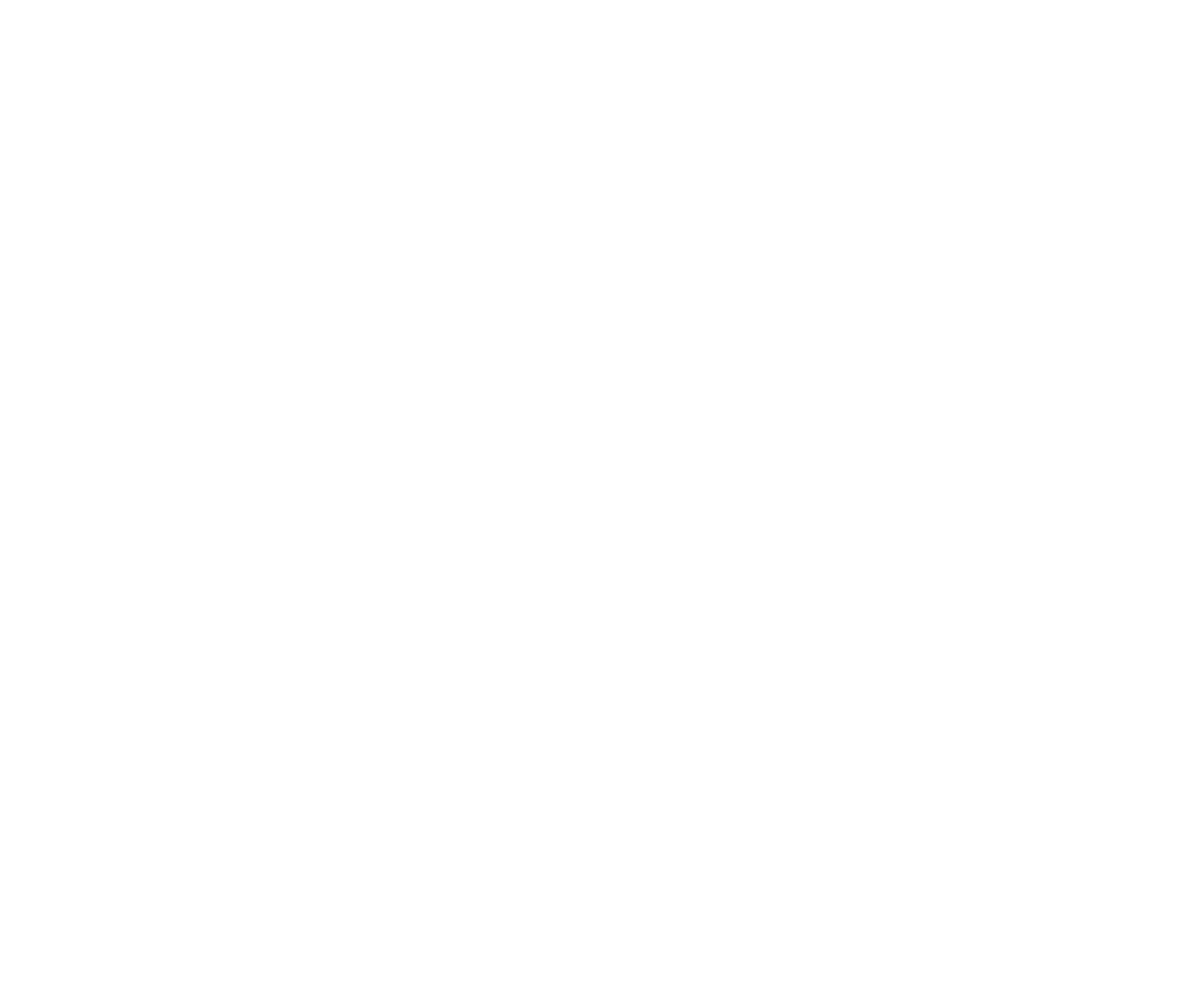
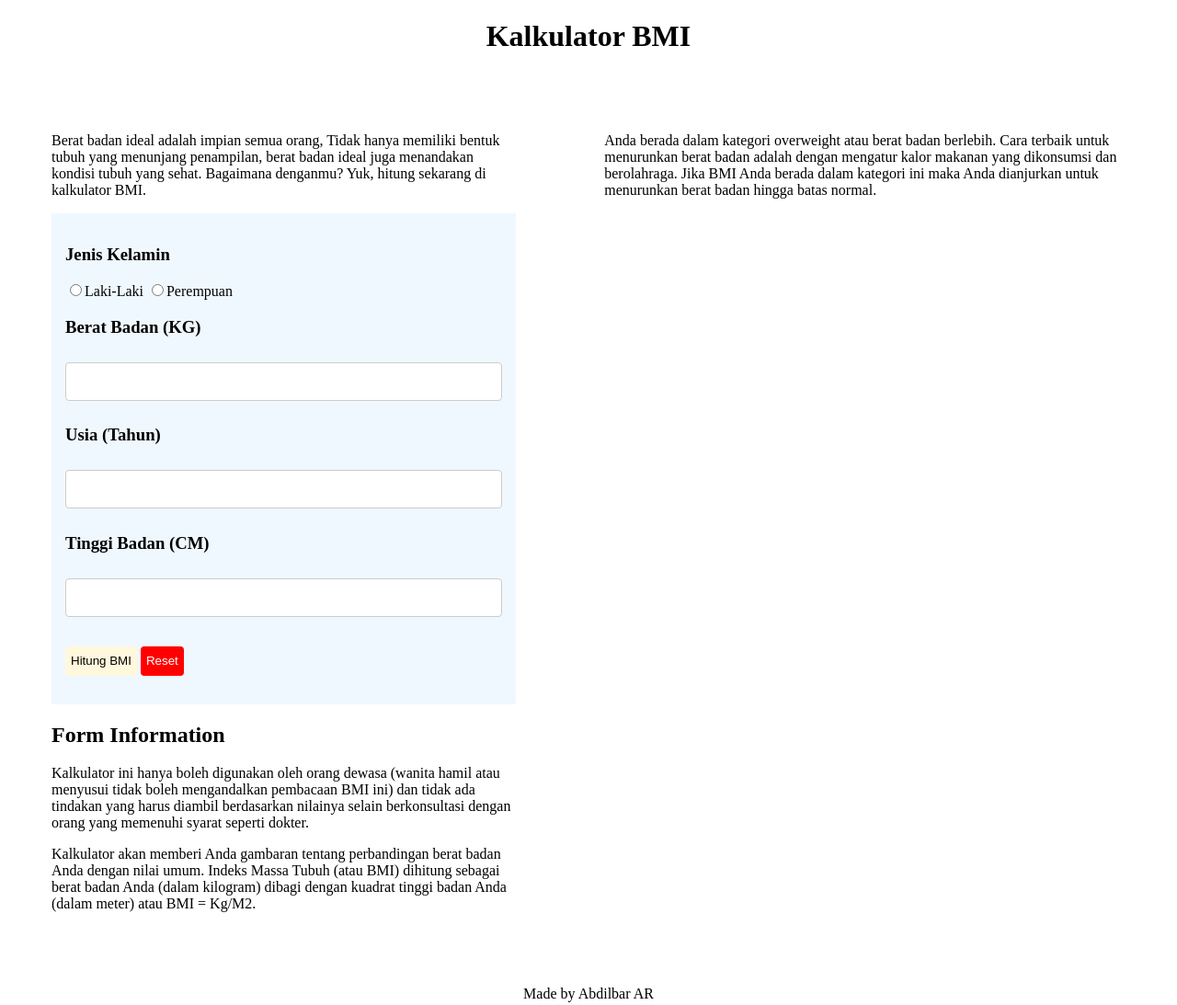
Before and after one commit to revou-fundamental-course/5-aug-24-AbdilbarAR, a plain HTML site: page index.html in a window 1280 px wide. Shown: the whole page at 92% size. Before the commit the page ends 800 px from the top, so only its background shows below. Drawn offline with Linux system fonts and the light colour scheme.

Commit message:
update layout + styling

```diff
--- a/css/styles.css
+++ b/css/styles.css
@@ -0,0 +1,53 @@
+.main-title{
+    text-align: center;
+}
+
+main{
+    display: flex;
+}
+
+form {
+    padding: 15px;
+    background-color: aliceblue
+}
+
+aside{
+    padding: 48px;
+}
+
+.button{
+    height: 32px;
+    background-color: cornsilk;
+    border: none;
+    border-radius: 4px;
+}
+
+.form-btn-container{
+    margin-top: 24px;
+    margin-bottom: 16px;
+}
+
+.bg-cornsilk{
+    background-color: cornsilk;
+}
+
+.bg-reset{
+    background-color: red;
+    color: white;
+}
+
+input[type=number] {
+    width: 100%;
+    padding: 12px 20px;
+    margin: 8px 0;
+    display: inline-block;
+    border: 1px solid #ccc;
+    border-radius: 4px;
+    box-sizing: border-box;
+    font-family: monospace;
+    font-size: 14px;
+}
+
+footer{
+    text-align: center;
+}
--- a/index.html
+++ b/index.html
@@ -1,12 +1,91 @@
 <!DOCTYPE html>
 <html lang="en">
+
 <head>
     <meta charset="UTF-8">
     <meta name="viewport" content="width=device-width, initial-scale=1.0">
     <title>Document</title>
     <link rel="stylesheet" href="css\styles.css">
 </head>
+
 <body>
+    <header>
+        <h1 class="main-title">Kalkulator BMI</h1>
+    </header>
 
+    <main>
+
+        <aside>
+            <article>
+                <p>Berat badan ideal adalah impian semua orang, Tidak hanya memiliki bentuk tubuh yang menunjang
+                    penampilan, berat badan ideal juga menandakan kondisi tubuh yang sehat. Bagaimana denganmu?
+                    Yuk, hitung sekarang di kalkulator BMI.</p>
+            </article>
+
+            <form>
+                <div>
+                    <h3>Jenis Kelamin</h3>
+                    <input type="radio" id="laki-laki" name="jenis-kelammin" value="laki-laki"><label for="laki-laki">Laki-Laki</label>
+                    <input type="radio" id="perempuan" name="jenis-kelammin" value="perempuan"><label for="perempuan">Perempuan</label>
+                </div>
+
+                <div>
+                    <h3>Berat Badan (KG)</h3>
+                    <input type="number">
+                </div>
+
+                <div>
+                    <h3>Usia (Tahun)</h3>
+                    <input type="number">
+                </div>
+
+                <div>
+                    <h3>Tinggi Badan (CM)</h3>
+                    <input type="number">
+                </div>
+
+                <div class="form-btn-container">
+                    <button class="button bg-cornsilk">Hitung BMI</button>
+                    <button class="button bg-reset">Reset</button>
+                </div>
+
+            </form>
+
+            <article>
+                <header>
+                    <h2>Form Information</h2>
+                </header>
+
+                <p>
+                    Kalkulator ini hanya boleh digunakan oleh orang dewasa (wanita hamil atau menyusui tidak boleh
+                    mengandalkan pembacaan BMI ini) dan tidak ada tindakan yang harus diambil berdasarkan nilainya
+                    selain berkonsultasi dengan orang yang memenuhi syarat seperti dokter.
+                </p>
+
+                <p>
+                    Kalkulator akan memberi Anda gambaran tentang perbandingan berat badan Anda dengan nilai
+                    umum. Indeks Massa Tubuh (atau BMI) dihitung sebagai berat badan Anda (dalam kilogram) dibagi
+                    dengan kuadrat tinggi badan Anda (dalam meter) atau BMI = Kg/M2.
+                </p>
+
+            </article>
+        </aside>
+
+        <aside>
+            <section>
+                <p>Anda berada dalam kategori overweight atau berat badan berlebih.
+                    Cara terbaik untuk menurunkan berat badan adalah dengan mengatur kalor makanan yang
+                    dikonsumsi dan berolahraga.
+                    Jika BMI Anda berada dalam kategori ini maka Anda dianjurkan untuk menurunkan berat badan
+                    hingga batas normal.</p>
+            </section>
+        </aside>
+
+    </main>
+
+    <footer>
+        <p>Made by Abdilbar AR</p>
+    </footer>
 </body>
+
 </html>
```
